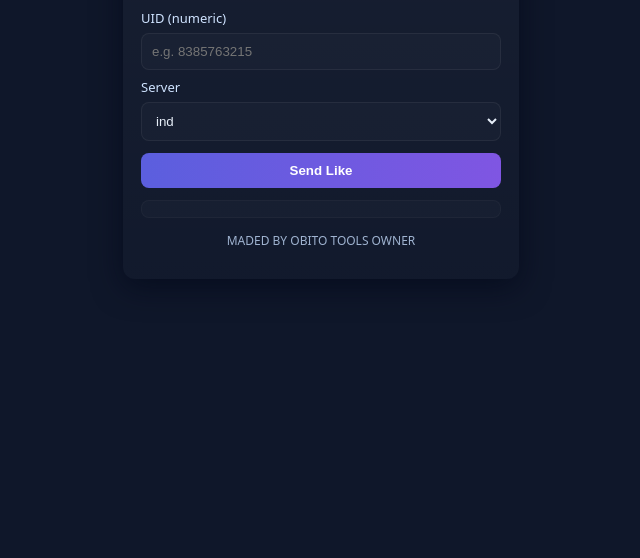
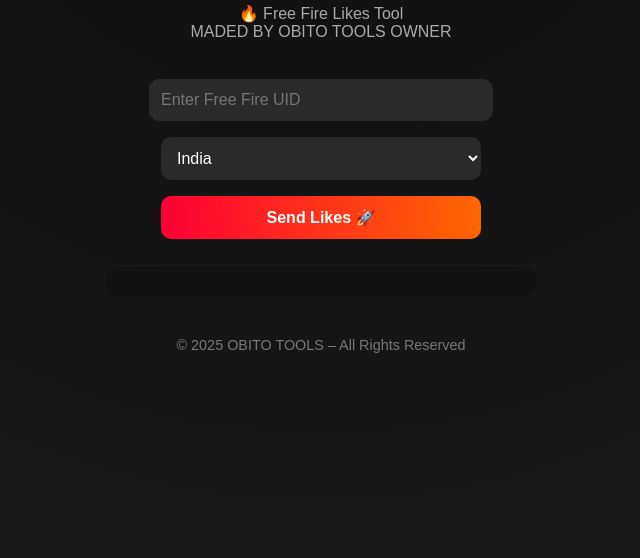
Before and after one commit to faizankhanchang22-gif/ObitoUchihalikes, a website: page index.html in a window 1280 px wide. Shown: the part 298-856 px from the top of the page, without its empty margins (319-959 px from the left). Before the commit the page ends 800 px from the top, so only its background shows below. Drawn offline with Linux system fonts and the light colour scheme.

Commit message:
Update index.html

```diff
--- a/index.html
+++ b/index.html
@@ -1,56 +1,109 @@
-<!doctype html>
+<!DOCTYPE html>
 <html lang="en">
 <head>
-  <meta charset="utf-8" />
-  <meta name="viewport" content="width=device-width,initial-scale=1" />
-  <title>OBITO UCHIHA - Free Likes</title>
-  <link rel="stylesheet" href="/style.css" />
+  <meta charset="UTF-8" />
+  <meta name="viewport" content="width=device-width, initial-scale=1.0" />
+  <title>OBITO UCHIHA - Free Fire Likes Tool</title>
+  <style>
+    body {
+      font-family: "Poppins", sans-serif;
+      background: radial-gradient(circle at top, #0d0d0d, #1b1b1b);
+      color: #fff;
+      display: flex;
+      flex-direction: column;
+      align-items: center;
+      justify-content: center;
+      min-height: 100vh;
+      padding: 20px;
+      text-align: center;
+    }
+    h1 {
+      font-size: 2.5rem;
+      color: #ff0033;
+      text-shadow: 0 0 20px #ff0033;
+      margin-bottom: 10px;
+    }
+    p {
+      color: #aaa;
+      margin-bottom: 30px;
+    }
+    input, select, button {
+      width: 90%;
+      max-width: 320px;
+      margin: 8px 0;
+      padding: 12px;
+      border: none;
+      border-radius: 10px;
+      font-size: 1rem;
+      outline: none;
+    }
+    input, select {
+      background: #2a2a2a;
+      color: #fff;
+    }
+    button {
+      background: linear-gradient(90deg, #ff0033, #ff6600);
+      color: white;
+      cursor: pointer;
+      font-weight: bold;
+      transition: transform 0.2s, box-shadow 0.2s;
+    }
+    button:hover {
+      transform: scale(1.05);
+      box-shadow: 0 0 20px #ff0033;
+    }
+    .result {
+      margin-top: 20px;
+      padding: 15px;
+      border-radius: 12px;
+      background: #111;
+      width: 90%;
+      max-width: 400px;
+      word-wrap: break-word;
+      white-space: pre-wrap;
+      text-align: left;
+    }
+    footer {
+      margin-top: 40px;
+      font-size: 0.9rem;
+      color: #777;
+    }
+    .success { border-left: 4px solid #00ff88; }
+    .error { border-left: 4px solid #ff0033; }
+  </style>
 </head>
 <body>
-  <div class="container">
-    <h1>OBITO UCHIHA</h1>
-    <p class="subtitle">Free Likes Tool</p>
+  <h1>OBITO UCHIHA</h1>
+  <p>🔥 Free Fire Likes Tool<br>MADED BY OBITO TOOLS OWNER</p>
 
-    <form id="likeForm">
-      <label>UID (numeric)</label>
-      <input type="text" id="uid" name="uid" placeholder="e.g. 8385763215" required />
+  <input type="text" id="uid" placeholder="Enter Free Fire UID" />
+  <select id="server_name">
+    <option value="ind">India</option>
+    <option value="sg">Singapore</option>
+    <option value="br">Brazil</option>
+  </select>
+  <button id="sendBtn">Send Likes 🚀</button>
 
-      <label>Server</label>
-      <select id="server_name" name="server_name" required>
-        <option value="ind">ind</option>
-        <option value="pak">pak</option>
-        <option value="us">us</option>
-        <option value="eu">eu</option>
-        <option value="asia">asia</option>
-        <option value="global">global</option>
-      </select>
+  <div class="result" id="result"></div>
 
-      <button type="submit">Send Like</button>
-    </form>
-
-    <div id="result" class="result"></div>
-
-    <footer>
-      <p>MADED BY OBITO TOOLS OWNER</p>
-    </footer>
-  </div>
+  <footer>© 2025 OBITO TOOLS – All Rights Reserved</footer>
 
   <script>
-    const form = document.getElementById('likeForm');
-    const result = document.getElementById('result');
+    const btn = document.getElementById('sendBtn');
+    const resultBox = document.getElementById('result');
 
-    form.addEventListener('submit', async (e) => {
-      e.preventDefault();
-      result.textContent = 'Sending...';
-
+    btn.addEventListener('click', async () => {
       const uid = document.getElementById('uid').value.trim();
       const server_name = document.getElementById('server_name').value;
 
-      // basic client validation
-      if (!uid.match(/^[0-9]+$/)) {
-        result.textContent = 'UID must be numeric only.';
+      if (!uid) {
+        resultBox.textContent = "❌ Please enter UID first!";
+        resultBox.className = "result error";
         return;
       }
+
+      resultBox.textContent = "⏳ Sending likes... please wait";
+      resultBox.className = "result";
 
       try {
         const res = await fetch('/api/like', {
@@ -58,14 +111,20 @@
           headers: { 'Content-Type': 'application/json' },
           body: JSON.stringify({ uid, server_name })
         });
+
         const data = await res.json();
-        if (!data.ok) {
-          result.innerHTML = '<b>Error:</b> ' + (data.error || JSON.stringify(data));
+
+        if (data.ok) {
+          resultBox.className = "result success";
+          resultBox.innerHTML =
+            `<b>✅ Likes Sent!</b><br>Status: ${data.status}<br><pre>${JSON.stringify(data.result, null, 2)}</pre>`;
         } else {
-          result.innerHTML = '<b>Success:</b> API status ' + data.status + '<br/><pre>' + JSON.stringify(data.result, null, 2) + '</pre>';
+          resultBox.className = "result error";
+          resultBox.innerHTML = `<b>⚠️ Error:</b> ${data.error}`;
         }
       } catch (err) {
-        result.innerHTML = '<b>Request failed:</b> ' + err.message;
+        resultBox.className = "result error";
+        resultBox.innerHTML = `<b>❌ Request Failed:</b> ${err.message}`;
       }
     });
   </script>
```
